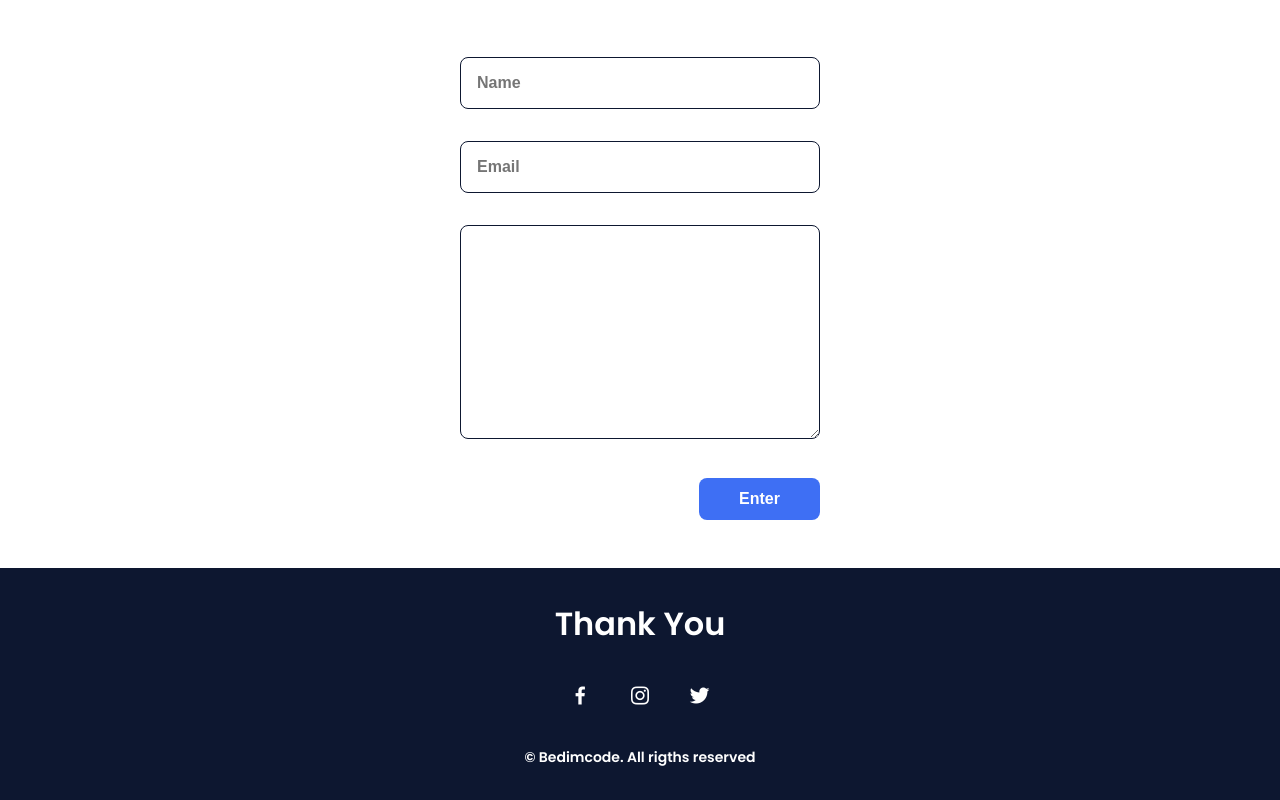
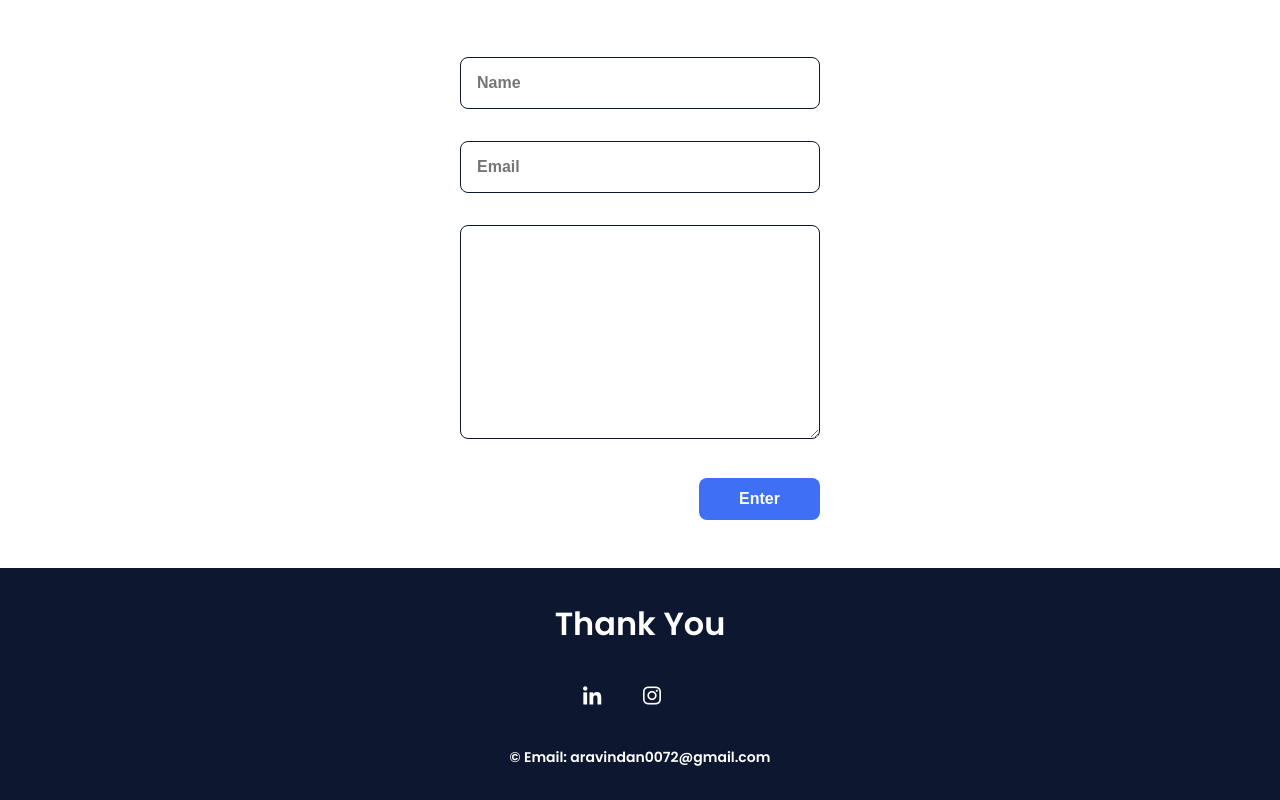
Before and after one commit to Aravindan0072/portfolio, a plain HTML site: page index.html in a window 1280 px wide. Shown: the part 3146-3946 px from the top of the page. Drawn offline with nearby package versions, Linux system fonts and the light colour scheme.

Commit message:
Add files via upload

```diff
--- a/index.html
+++ b/index.html
@@ -174,11 +174,11 @@
         <footer class="footer">
             <p class="footer__title">Thank You</p>
             <div class="footer__social">
-                <a href="#" class="footer__icon"><i class='bx bxl-facebook' ></i></a>
+                <a href="#" class="footer__icon"><i class='bx bxl-linkedin' ></i></a>
                 <a href="#" class="footer__icon"><i class='bx bxl-instagram' ></i></a>
-                <a href="#" class="footer__icon"><i class='bx bxl-twitter' ></i></a>
+                <a href="#" class="footer__icon"><i class='bx bxl-Email' ></i></a>
             </div>
-            <p class="footer__copy">&#169; Bedimcode. All rigths reserved</p>
+            <p class="footer__copy">&#169; Email: aravindan0072@gmail.com</p>
         </footer>
 
 
```
